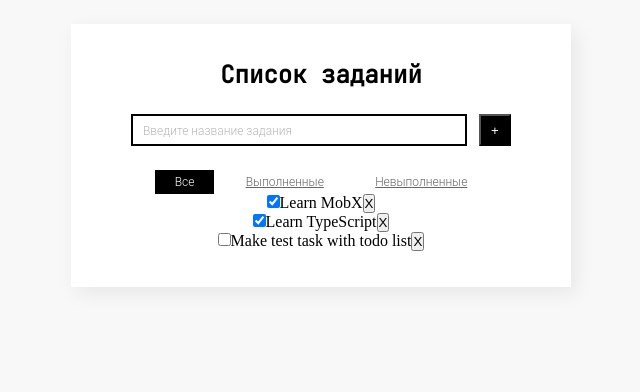
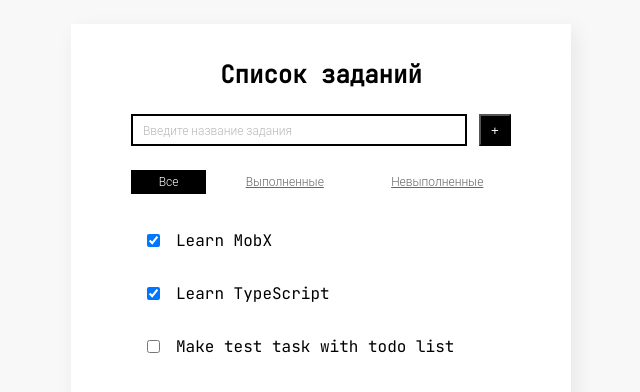
Before and after one commit to MakzaR/todo-react-mobx, a React (Create React App) app: page / in a window 1280 px wide. Shown: the top 392 px of the page, without its empty margins (319-959 px from the left). Built offline with nearby package versions, Linux system fonts and the light colour scheme.

Commit message:
added styles for todo list and todo items

```diff
--- a/src/components/AddTodoItem/AddTodoItem.module.scss
+++ b/src/components/AddTodoItem/AddTodoItem.module.scss
@@ -44,6 +44,8 @@ $button-text-color: white;
   background-color: $button-color;
   color: $button-text-color;
 
+  cursor: pointer;
+
   &:hover {
     background-color: $button-color-hover;
     border: none;
--- a/src/components/Filters/Filter.module.scss
+++ b/src/components/Filters/Filter.module.scss
@@ -19,7 +19,7 @@ $button-text-color-active: white;
 .filtersContainer {
   display: flex;
   gap: 12px;
-  padding: 0 48px;
+  padding: 0 24px;
 }
 
 .filterButton {
--- /dev/null
+++ b/src/components/TodoItem/TodoItem.module.scss
@@ -0,0 +1,54 @@
+$container-color-hover: #F0F0F0;
+
+$button-text-color: #686868;
+
+@mixin taskFont() {
+  font-family: 'JetBrains Mono', sans-serif;
+  font-style: normal;
+  font-weight: 400;
+  font-size: 16px;
+}
+
+@mixin buttonFont() {
+  font-family: 'Roboto', sans-serif;
+  font-style: normal;
+  font-weight: 400;
+  font-size: 16px;
+  color: $button-text-color;
+}
+
+.todoContainer {
+  display: flex;
+  align-items: center;
+  gap: 16px;
+  padding: 12px 16px;
+
+  &:hover {
+    background-color: $container-color-hover;
+  }
+
+  &:hover .deleteButton {
+    visibility: visible;
+  }
+}
+
+.taskText {
+  @include taskFont();
+}
+
+.deleteButton {
+  visibility: hidden;
+  margin-left: auto;
+
+  height: 16px;
+  width: 16px;
+
+  background: none;
+  border: none;
+
+  @include buttonFont();
+
+  transform: rotate(45deg);
+
+  cursor: pointer;
+}
--- a/src/components/TodoItem/TodoItem.tsx
+++ b/src/components/TodoItem/TodoItem.tsx
@@ -2,14 +2,16 @@ import React from 'react';
 import {observer} from "mobx-react-lite";
 import todoStore from "../../store/todoStore";
 
+import styles from './TodoItem.module.scss';
+
 const TodoItem = observer(({todo}: ITodoItemProps) => {
     return (
-        <div>
+        <div className={styles.todoContainer}>
             <input type={"checkbox"} defaultChecked={todo.completed} onChange={() => todoStore.toggleCompleted(todo)}/>
-            <span>{todo.task}</span>
-            <button onClick={() => {
+            <span className={styles.taskText}>{todo.task}</span>
+            <button className={styles.deleteButton} onClick={() => {
                 todoStore.removeTodo(todo);
-            }}>X
+            }}>+
             </button>
         </div>
     );
--- /dev/null
+++ b/src/components/TodoList/TodoList.module.scss
@@ -0,0 +1,10 @@
+.todoListContainer {
+  display: flex;
+  flex-direction: column;
+  gap: 8px;
+
+  margin-top: 24px;
+  padding: 0 24px;
+
+  text-align: left;
+}
--- a/src/components/TodoList/TodoList.tsx
+++ b/src/components/TodoList/TodoList.tsx
@@ -3,9 +3,11 @@ import {observer} from "mobx-react-lite";
 import todoStore from "../../store/todoStore";
 import TodoItem from "../TodoItem/TodoItem";
 
+import styles from './TodoList.module.scss';
+
 const TodoList = observer(() => {
     return (
-        <div>
+        <div className={styles.todoListContainer}>
             {todoStore.filteredTodoItems.map(todoItem => <TodoItem todo={todoItem} key={todoItem.id}/>)}
         </div>
     );
```
